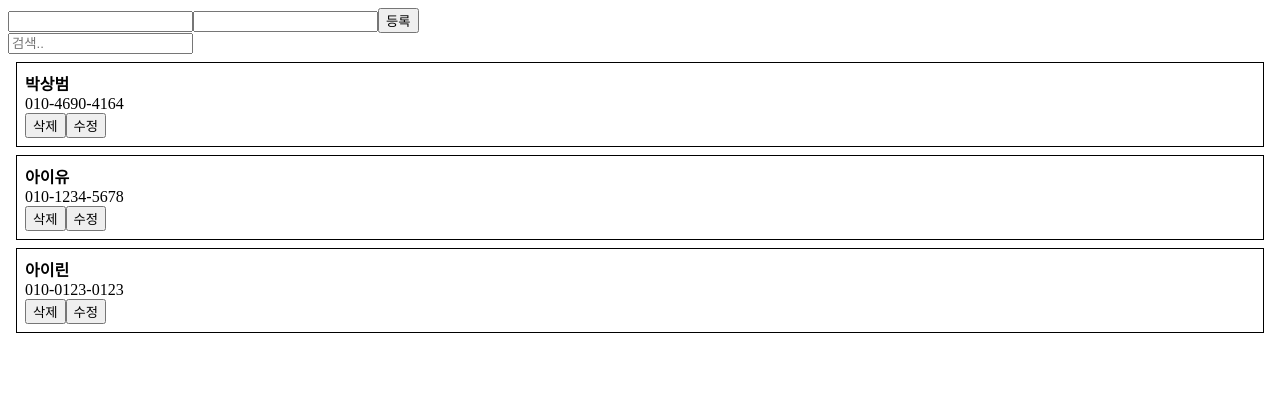
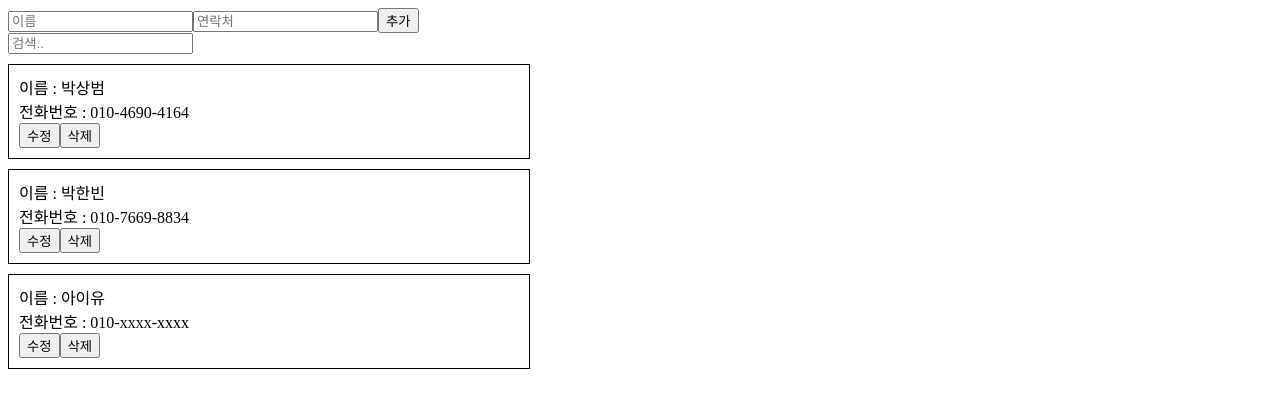
Before and after one commit to fdsfdsg/react-phonebook, a React (Create React App) app: page / in a window 1280 px wide. Shown: the top 408 px of the page. Built offline with nearby package versions, Linux system fonts and the light colour scheme.

Commit message:
refactor: hooks로 상태관리

```diff
--- a/src/App.js
+++ b/src/App.js
@@ -1,108 +1,53 @@
-import React, { Component } from 'react';
-import PhoneForm from './Components/PhoneForm';
-import PhoneInfoList from './Components/PhoneInfoList';
+import React, { useState, useRef } from 'react';
+import PhoneForm from './components/PhoneForm';
+import PhoneInfoList from './components/PhoneInfoList';
 
-class App extends Component {
-  id = 3;
-  state = {
-    information: [
-      {
-        id: 0,
-        name: '박상범',
-        phone: '010-4690-4164',
-      },
+const App = () => {
+  const [info, setInfo] = useState([
     {
       id: 1,
-        name: '아이유',
-        phone: '010-1234-5678',
+      name: '박상범',
+      phoneNumber: '010-4690-4164',
     },
     {
       id: 2,
-        name: '아이린',
-        phone: '010-0123-0123',
+      name: '박한빈',
+      phoneNumber: '010-7669-8834',
     },
-    ],
-    keyword: '',
+    {
+      id: 3,
+      name: '아이유',
+      phoneNumber: '010-xxxx-xxxx',
+    },
+  ]);
+  const [keyword, setKeyword] = useState('');
+
+  const nextId = useRef(4);
+
+  const onChange = (e) => {
+    setKeyword(e.target.value);
   };
 
-  UNSAFE_componentWillMount() {
-    const information = localStorage.information;
-    const id = localStorage.id;
-
-    if (information) {
-      this.setState({
-        information: JSON.parse(information),
-        id,
-      });
-    }
-  }
-
-  componentDidUpdate(prevProps, prevState) {
-    if (JSON.stringify(prevState.information) !== JSON.stringify(this.state.information)) {
-      localStorage.information = JSON.stringify(this.state.information)
-    }
-    if (prevState.id !== this.state.id) {
-      localStorage.id = this.state.id
-    }
-  }
-
-  handleChange = e => {
-    this.setState({
-      keyword: e.target.value,
-    });
+  const onInsert = (name, phoneNumber) => {
+    const nextInfo = {
+      id: nextId.current++,
+      name: name,
+      phoneNumber: phoneNumber,
+    };
+    setInfo((info) => info.concat(nextInfo));
   };
 
-  handleCreate = data => {
-    const { information } = this.state;
-    this.setState({
-      information: information.concat({
-        ...data,
-        id: this.id++,
-      }),
-    });
+  const onDelete = (id) => {
+    setInfo(info.filter((infos) => infos.id !== id));
   };
 
-  handleRemove = id => {
-    const { information } = this.state;
-    this.setState({
-      information: information.filter(info => info.id !== id),
-    });
+  return (
+    <>
+      <PhoneForm onInsert={onInsert} />
+      <input placeholder="검색.." onChange={onChange} value={keyword} />
+      <PhoneInfoList onDelete={onDelete} info={info} />
+    </>
+  );
 };
 
-  handleUpdate = (id, data) => {
-    const { information } = this.state;
-    this.setState({
-      information: information.map(info => {
-        if (info.id === id) {
-          return {
-            id,
-            ...data,
-          };
-        }
-        return info;
-      }),
-    });
-  };
-
-  render() {
-    return (
-      <div>
-        <PhoneForm onCreate={this.handleCreate} />
-        <input
-          value={this.state.keyword}
-          onChange={this.handleChange}
-          placeholder="검색.."
-        />
-        <PhoneInfoList
-          data={this.state.information.filter(
-            info => info.name.indexOf(this.state.keyword) > -1,
-          )}
-          onRemove={this.handleRemove}
-          onUpdate={this.handleUpdate}
-        />
-      </div>
-    );
-  }
-}
-
 export default App;
--- a/src/Components/PhoneForm.js
+++ b/src/Components/PhoneForm.js
@@ -1,53 +1,53 @@
-import React, { Component } from "react";
+import React, { useState, useRef } from "react";
 
-class PhoneForm extends Component {
+const PhoneForm = ({onInsert}) => {
+  const [input, setInput] = useState({
+    name: "",
+    phoneNumber: "",
+  });
 
-  input = React.createRef()
-
-  state = {
-    name: " ",
-    phone: " "
-  };
-
-  handleChange = e => {
-    this.setState({
-      [e.target.name]: e.target.value
+  const onChange = (e) => {
+    setInput({
+        ...input,
+        [e.target.name]: e.target.value
     });
   };
 
-  handleSubmit = e => {
-    e.preventDefault();
-    this.props.onCreate({
-      name: this.state.name,
-      phone: this.state.phone
-    });
-    this.setState({
-      name: " ",
-      phone: " "
-    });
-    this.input.current.focus()
-  };
+  const currentInput = useRef();
 
-  render() {
-    return (
-      <form onSubmit={this.handleSubmit}>
+  const onCreate = () => {
+    onInsert(input.name, input.phoneNumber);
+    setInput({
+        name: "",
+        phoneNumber: ""
+    })
+    currentInput.current.focus();
+  }
+
+  return (
+    <div>
+      <div>
         <input
+          placeholder="이름"
           name="name"
-          placeholder="이름"
-          onChange={this.handleChange}
-          value={this.state.name}
-          ref={this.input}
+          onChange={onChange}
+          value={input.name}
+          ref={currentInput}
         />
         <input
-          name="phone"
-          placeholder="전화번호"
-          onChange={this.handleChange}
-          value={this.state.phone}
+          placeholder="연락처"
+          name="phoneNumber"
+          onChange={onChange}
+          value={input.phoneNumber}
         />
-        <button type="submit">등록</button>
-      </form>
-    );
-  }
-}
+        <button onClick={onCreate}>추가</button>
+      </div>
+      <div>
+        {input.name}
+        {input.phoneNumber}
+      </div>
+    </div>
+  );
+};
 
 export default PhoneForm;
--- a/src/Components/PhoneInfo.js
+++ b/src/Components/PhoneInfo.js
@@ -1,103 +1,58 @@
-import React, { Component, Fragment } from 'react';
+import React, { useState } from "react";
+const PhoneInfo = ({ info, onDelete }) => {
+  const [edit, setEdit] = useState(false);
+  const [infos, setInfos] = useState(info);
 
-class PhoneInfo extends Component {
-  state = {
-    editing: false,
-    name: '',
-    phone: '',
+  const style = {
+    border: "1px solid #000",
+    width: "500px",
+    padding: "10px",
+    margin: "10px 0",
   };
 
-  shouldComponentUpdate(nextProps, nextState) {
-    if(this.state !== nextState){
-      return true;
-    }
-    return this.props.info !== nextProps.info;
-  }
-
-
-  handleRemove = () => {
-    const { info, onRemove } = this.props;
-    onRemove(info.id);
+  const handleChange = () => {
+    setEdit(!edit);
   };
 
-  handleToggleEdit = () => {
-    // true -> false
-       // onUpdate
-    // false -> true
-       // state에 info 값 넣어주기
-    const { info, onUpdate } = this.props;
-
-    if(this.state.editing){
-      onUpdate(info.id,{
-        name: this.state.name,
-        phone: this.state.phone
-      })
-    } else{
-      this.setState({
-        name: info.name,
-        phone: info.phone
-      })
-    }
-
-    this.setState({
-      editing: !this.state.editing,
+  const handleModify = (e) => {
+    setInfos({
+      ...infos,
+      [e.target.name]: e.target.value,
     });
   };
 
-  handleChange = (e) => {
-    this.setState({
-      [e.target.name]: e.target.value
-    })
-  }
-
-  render() {
-    const { name, phone } = this.props.info;
-    const { editing } = this.state;
-
-    const style = {
-      border: '1px solid black',
-      padding: '8px',
-      margin: '8px',
+  const handleDelete = () => {
+    onDelete(infos.id);
   };
-
-    console.log(name);
 
   return (
     <div style={style}>
-        {
-          editing ? (
-            <Fragment>
+      {edit ? (
+        <>
           <div>
+            {`이름 : `}
+            <input name="name" onChange={handleModify} value={infos.name} />
+          </div>
+          <div>
+            {`전화번호 : `}
             <input
-                  name="name"
-                  value={this.state.name}
-                  onChange={this.handleChange}
+              name="phoneNumber"
+              onChange={handleModify}
+              value={infos.phoneNumber}
             />
           </div>
-              <div>
-                <input
-                  name="phone"
-                  value={this.state.phone}
-                  onChange={this.handleChange}
-                />
-              </div>
-            </Fragment>
+        </>
       ) : (
-            <Fragment>
-              <div>
-                <b>{name}</b>
-              </div>
-              <div>{phone}</div>
-            </Fragment>
-          )
-        }
-        <button onClick={this.handleRemove}>삭제</button>
-        <button onClick={this.handleToggleEdit}>
-          {editing ? '적용' : '수정'}
-        </button>
+        <>
+          <div>{`이름 : ${infos.name}`}</div>
+          <div>{`전화번호 : ${infos.phoneNumber}`}</div>
+        </>
+      )}
+
+      <button onClick={handleChange}>{edit ? "적용" : "수정"}</button>
+      <button onClick={handleDelete}>삭제</button>
     </div>
   );
-  }
-}
+};
 
 export default PhoneInfo;
--- a/src/Components/PhoneInfoList.js
+++ b/src/Components/PhoneInfoList.js
@@ -1,26 +1,14 @@
-import React, { Component } from "react";
+import React from "react";
 import PhoneInfo from "./PhoneInfo";
 
-class PhoneInfoList extends Component {
-  static defaultProps = {
-    data: []
-  };
-
-  render() {
-    const { data, onRemove, onUpdate } = this.props; //PhoneInfo 에서 props로 data를 추출받아올것이다.
-
-    //console.log('rendering list');
-
-    const list = data.map(info => (
-      <PhoneInfo
-        onRemove={onRemove}
-        onUpdate={onUpdate}
-        info={info}
-        key={info.id}
-      />
-    ));
-    return <div>{list}</div>;
-  }
-}
+const PhoneInfoList = ({ info, onDelete }) => {
+  return (
+    <>
+      {info.map((infos) => (
+        <PhoneInfo info={infos} key={infos.id} onDelete={onDelete} />
+      ))}
+    </>
+  );
+};
 
 export default PhoneInfoList;
```
Also changed, not shown: 1 other file (tests, documents, lock files or other folders). Lines whose indentation alone changed are shown as unchanged.
